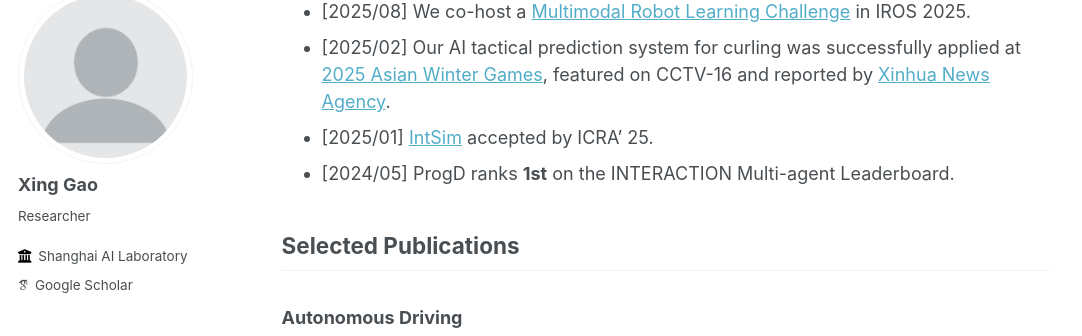
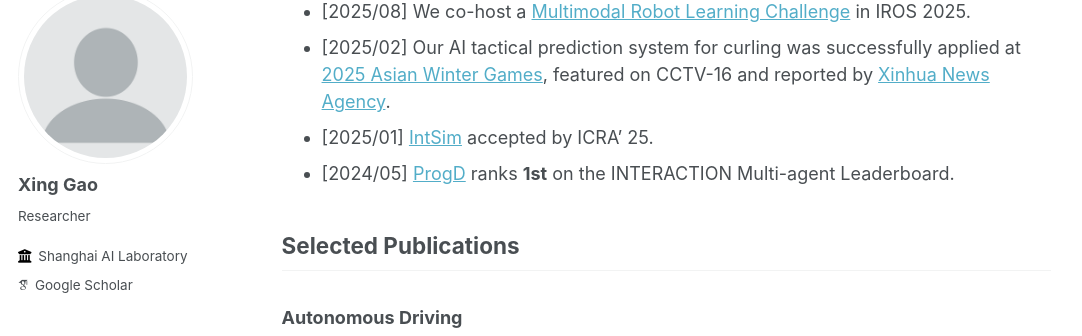
Before and after one commit to william-gx/william-gx.github.io, a Jekyll site: the page built from _pages/about.md, in a window 1280 px wide and 900 px high, scrolled down 479 px. Shown: the part 97-433 px from the top of the window, without its empty margins (0-1082 px from the left). Built offline with Jekyll 4.4.1, drawn with Linux system fonts in a browser that asks for light colours; some web fonts are replaced; part of the change alters nothing that is shown.

```diff
--- a/_pages/about.md
+++ b/_pages/about.md
@@ -16,7 +16,7 @@ I warmly welcome interested students and interns to reach out via email if you a
 * \[2025/08\] We co-host a [Multimodal Robot Learning Challenge](https://internrobotics.shlab.org.cn/challenge/2025/) in IROS 2025.
 * \[2025/02\] Our AI tactical prediction system for curling was successfully applied at [2025 Asian Winter Games](https://www.harbin2025.com/english/index.html), featured on CCTV-16 and reported by [Xinhua News Agency](https://www.news.cn/sports/20250214/96fecff076cf4918bcbacc2540d6f837/c.html).
 * \[2025/01\] [IntSim](https://arxiv.org/abs/2503.05180) accepted by ICRA' 25.
-* \[2024/05\] ProgD ranks **1st** on the INTERACTION Multi-agent Leaderboard.
+* \[2024/05\] [ProgD](https://arxiv.org/abs/2509.09210) ranks **1st** on the INTERACTION Multi-agent Leaderboard.
 
 
 
```
